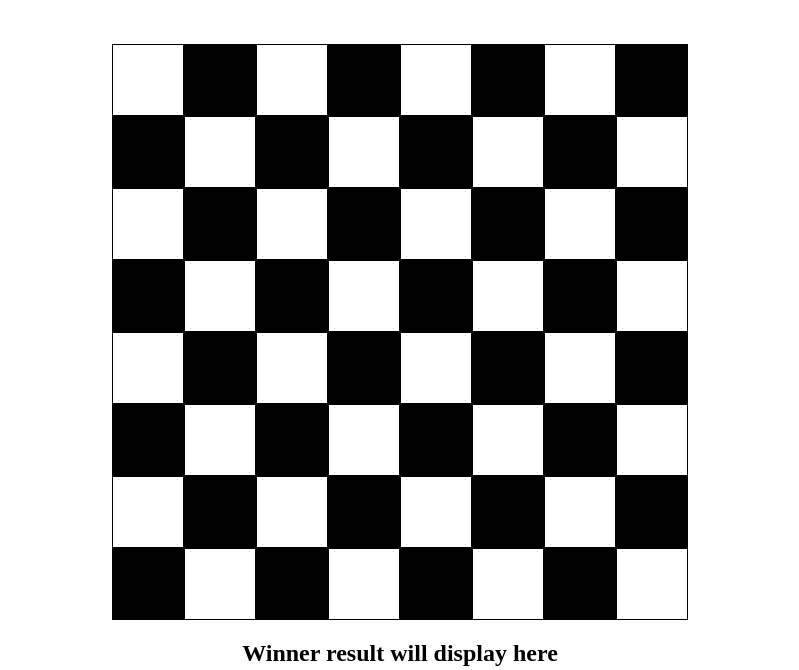
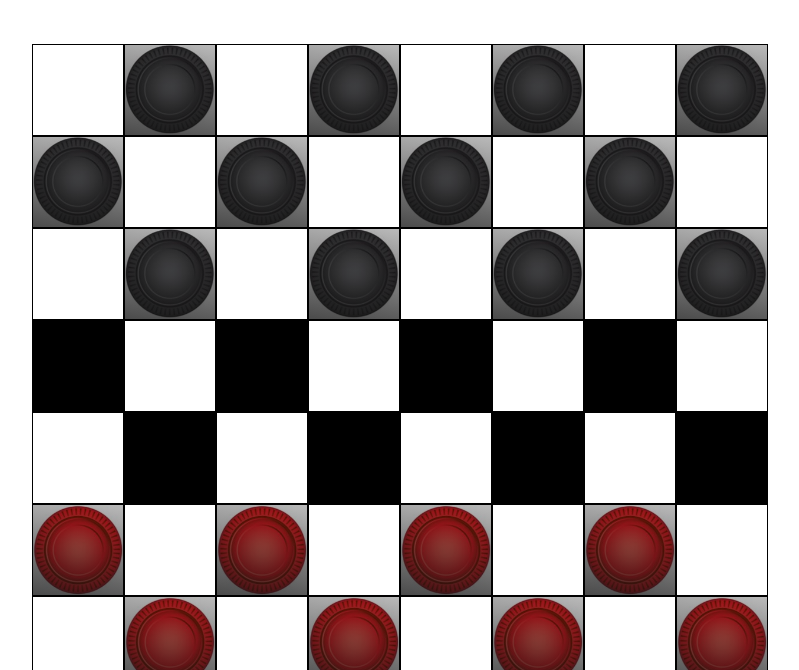
Before and after one commit to rileygramlich/checkers, a plain HTML site: page index.html in a window 1280 px wide. Shown: the part 130-800 px from the top of the page, without its empty margins (248-1047 px from the left). Drawn offline with Linux system fonts and the light colour scheme.

Commit message:
added render function to render pieces with css

```diff
--- a/css/style.css
+++ b/css/style.css
@@ -16,6 +16,7 @@ html, body {
     height: 70px;
     width: 70px;
     border: 1px solid black;
+    padding: 10px;
 
 }
 
@@ -28,10 +29,16 @@ html, body {
     background-color: black;
 }
 
-th {
-    height: 75px;
-    width: 75px;
-    border: 0.2px solid black;
+
+.blackPiece {
+    background: linear-gradient(10deg, rgba(18, 18, 18, 0.76), rgba(0, 0, 0, 0.274)), url(/img/blackPiece.jpg);
+    background-size: contain;
+}
+
+.redPiece {
+    background: linear-gradient(10deg, rgba(18, 18, 18, 0.76), rgba(0, 0, 0, 0.274)), url(/img/redPiece.jpg);
+
+    background-size: contain
 }
 
 /* Lower page */
--- a/js/script.js
+++ b/js/script.js
@@ -83,11 +83,23 @@ function buildBoard() {
             }
             console.log(rowEl)
             boardEl.append(rowEl)
+    })
+}
+
+function render() {
+    // To render the board array to the boardEl we will do another nested array
+    board.forEach((row, x) => {
+        row.forEach((cell, y) => {
+            let cellEl = document.getElementById(`${x}-${y}`)
+            console.log(cellEl.classList)
+            cellEl.classList.add(`${board[x][y]}`)
         })
-    }
+    })
+}
 
 
 function init() {
     console.log('initializing')
     buildBoard()
+    render()
 }
```
